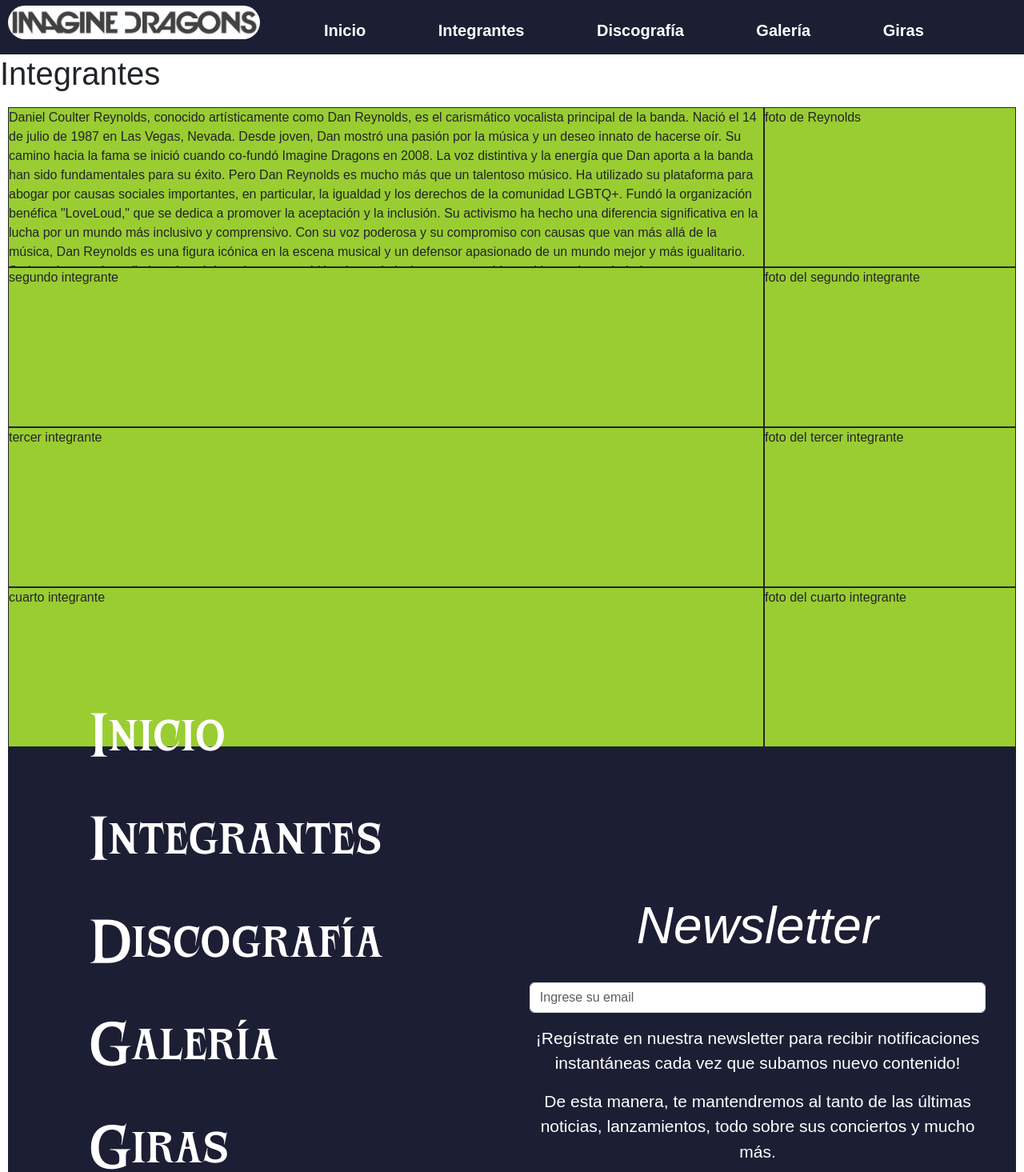
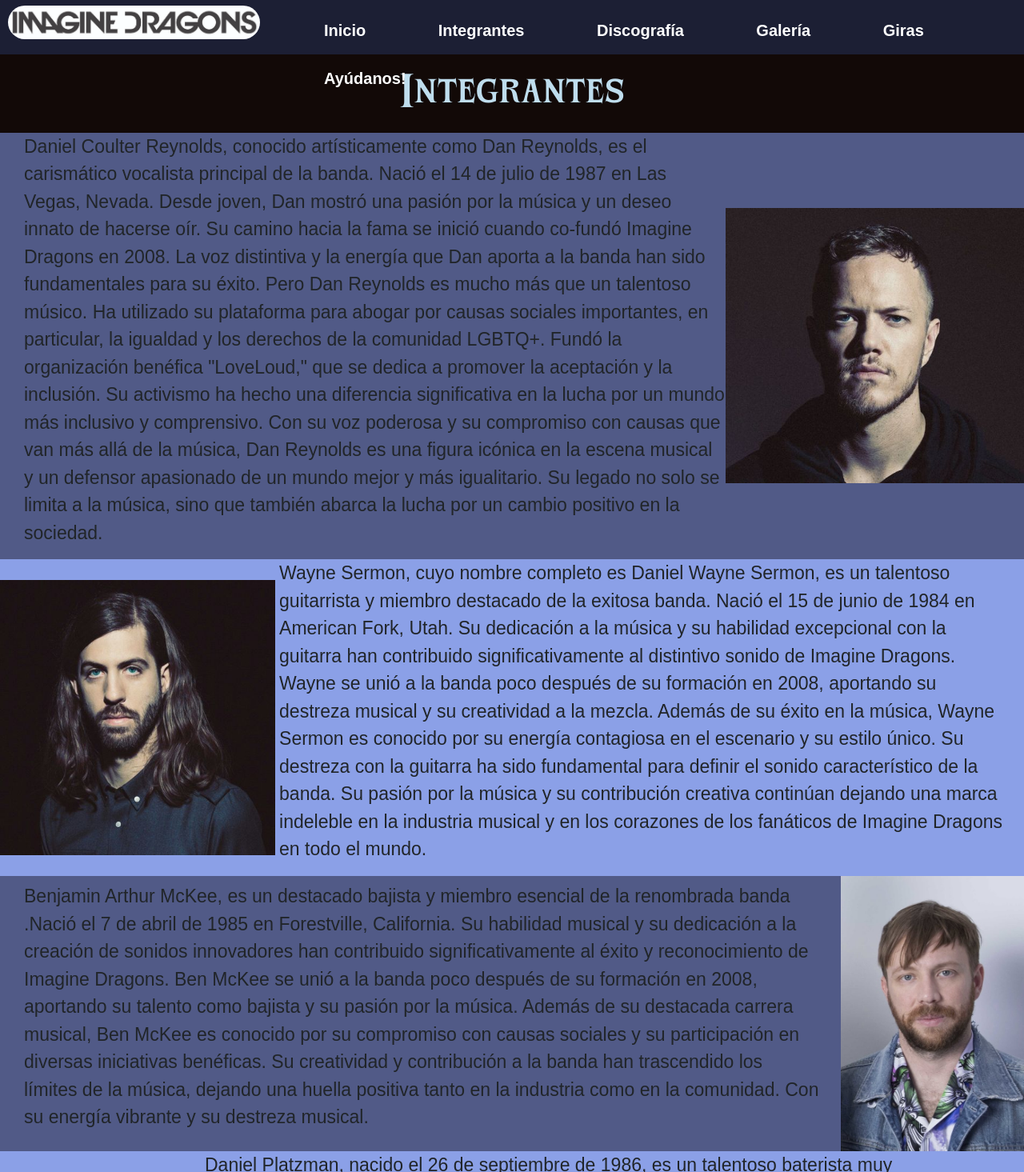
Before and after one commit to jfotinos/PF-Fotinos, a plain HTML site: page pages/integrantes.html in a window 1280 px wide. Shown: the part 12-1477 px from the top of the page at 80% size. Drawn offline with Linux system fonts and the light colour scheme.

Commit message:
Página de integrantes y agregando hover al header y footer

```diff
--- a/css/style.css
+++ b/css/style.css
@@ -52,6 +52,10 @@
     font-size: 20px;
     font-weight: 600;
 }
+/* Pseudoclase */
+.navegacionNav .itemNav a:hover{
+    color: #8ba0e7;
+}
 
 .navegacionNav li a{
     text-decoration:none;
@@ -95,6 +99,12 @@
     text-decoration:none;
     color: white;
 }
+/* Pseudoclase */
+.footerNav ul li a:hover {
+    color: #8ba0e7;
+}
+
+
 /*------------- Termina Footer's Nav-------------*/
 
 /*------------- Comienza el newsletter-------------*/
@@ -213,53 +223,87 @@
 /* TERMINA EL CONTENIDO DEL INDEX */
 
 
-
 /* EMPIEZA EL CONTENIDO DE INTEGRANTES */
 /* INTEGRANTES: */ /* INTEGRANTES: */ /* INTEGRANTES: */ /* INTEGRANTES: */
 .contenidoIntegrantes {
     display: flex;
     width: 100%;
     flex-direction: column;
-    justify-content: center;
     align-items: center;
-    padding: 10px;
+    background-color: #120907;
+}
+.contenidoIntegrantes h1 {
+    font-size: 300%;
+    font-family: "DevilCandle";
+    text-align: center;
+    padding: 1rem;
+    color: #bfdded;
 }
 
-
-.integrantesBios {
-    display: grid;
-    grid-template-columns: 3fr 1fr;
-    grid-template-rows: repeat(4, 200px);
-    background-color: yellow;
-    overflow:scroll;
-
-}
-/* .integrantesBios p {
-
-} */
 .integrantesBios div {
-
-    width: 100%;
-    background-color: yellowgreen;
-    border: 1px solid;
+    align-items: center;
+    justify-content: space-between;
 }
 
+.danReynolds {
+    display: grid;
+    grid-template-columns: 8fr 3fr ;
+    font-size: 23px;
+    background-color: #515a87;
+    justify-items: end;
+}
+.danReynolds p {
+    padding-left: 30px;
+    padding-right: 0px;
+}
 
+.wayneSermon {
+    display: grid;
+    grid-template-columns: 3fr 8fr ;
+    font-size: 23px;
+    background-color: #8ba0e7;
+}
+.wayneSermon p {
+    padding-right: 20px;
+    padding-left: 0px;
+}
 
+.benMcKee {
+    display: grid;
+    grid-template-columns: 8fr 2fr ;
+    font-size: 23px;
+    background-color: #515a87;
+    justify-items: end;
+}
+.benMcKee p {
+    padding-left: 30px;
+    padding-right: 0px;
+}
+.danielPlatzman {
+    display: grid;
+    grid-template-columns: 2fr 8fr ;
+    font-size: 23px;
+    background-color:#8ba0e7 ;
+}
+.danielPlatzman p {
+    padding-right: 50px;
+    padding-left: 0px;
+}
 
-
-
-
-
-
+.integrantesBios img {
+    display: flex;
+    height: 43vh;
+}
+/* INTEGRANTES: */ /* INTEGRANTES: */ /* INTEGRANTES: */ /* INTEGRANTES: */
+/* TERMINA EL CONTENIDO DE INTEGRANTES */
 
 
 
 /* EMPIEZA EL CONTACTO */
+/* CONTACTO *//* CONTACTO *//* CONTACTO *//* CONTACTO *//* CONTACTO *//* CONTACTO */
 .secForm {
     display: flex;
     align-items: start;
-    background-color: #bfdded;
     background-color: #8ba0e7;
     height: 100vh;
     margin: 0;
@@ -298,8 +342,15 @@
 }
 .ayudanos div label {
     font-weight: bold;
-    color:  #1c1f34;
+    color: black;
 }
+.ayudanos div input {
+    background-color: #bfdded;
+}
+.ayudanos div textarea {
+    background-color: #bfdded;
+}
+
 .contactBotoncitos {
     width: 100%;
 }
@@ -307,4 +358,26 @@
     background-color:#bfdded;
     color: #120907;
 }
+/* Pseudoclase */
+.contactBotoncitos button:hover {
+    background-color:#515a87;
+}
+/* CONTACTO *//* CONTACTO *//* CONTACTO *//* CONTACTO *//* CONTACTO *//* CONTACTO */
 /* FIN DEL CONTACTO */
+
+
+.color1 {
+    color: #120907;
+}
+.color2 {
+    color: #1c1f34;
+}
+.color3 {
+    color: #515a87;
+}
+.color4 {
+    color: #8ba0e7;
+}
+.color5 {
+    color: #bfdded;
+}
--- a/pages/integrantes.html
+++ b/pages/integrantes.html
@@ -36,32 +36,55 @@
 <!-- _________________________________________________________________________________________________________ -->
 <!--                                           ||Inicio del Footer||                                           -->
 <!--------------------------------------------------------------------------------------------------------------->
-
+<div class="contenidoIntegrantes">
 <h1>Integrantes</h1>
-<div class="contenidoIntegrantes">
-<section class="integrantesBios">
-    <div class="danReyn">
-    <p>Daniel Coulter Reynolds, conocido artísticamente como Dan Reynolds, es el carismático vocalista principal de la banda. Nació el 14 de julio de 1987 en Las Vegas, Nevada. Desde joven, Dan mostró una pasión por la música y un deseo innato de hacerse oír.
+    <section class="integrantesBios">
+        <div class="danReynolds">
+            <p>Daniel Coulter Reynolds, conocido artísticamente como Dan Reynolds, es el carismático vocalista principal de la banda. Nació el 14 de julio de 1987 en Las Vegas, Nevada. Desde joven, Dan mostró una pasión por la música y un deseo innato de hacerse oír.
         Su camino hacia la fama se inició cuando co-fundó Imagine Dragons en 2008. La voz distintiva y la energía que Dan aporta a la banda han sido fundamentales para su éxito.
         Pero Dan Reynolds es mucho más que un talentoso músico. Ha utilizado su plataforma para abogar por causas sociales importantes, en particular, la igualdad y los derechos de la comunidad LGBTQ+. Fundó la organización benéfica "LoveLoud," que se dedica a promover la aceptación y la inclusión. Su activismo ha hecho una diferencia significativa en la lucha por un mundo más inclusivo y comprensivo.
-        Con su voz poderosa y su compromiso con causas que van más allá de la música, Dan Reynolds es una figura icónica en la escena musical y un defensor apasionado de un mundo mejor y más igualitario. Su legado no solo se limita a la música, sino que también abarca la lucha por un cambio positivo en la sociedad.</p>
-        <!-- <img src="" alt="Dan Reynolds"> -->
+        Con su voz poderosa y su compromiso con causas que van más allá de la música, Dan Reynolds es una figura icónica en la escena musical y un defensor apasionado de un mundo mejor y más igualitario. Su legado no solo se limita a la música, sino que también abarca la lucha por un cambio positivo en la sociedad.
+            </p>
+
+            <div>
+                <img src="../assets/images/biogDanReynolds.jpg" alt="Dan Reynolds">
+            </div>
     </div>
-    <div>
-<p>foto de Reynolds</p>
+
+    <div class="wayneSermon">
+        <div>
+            <img src="../assets/images/biogWayneSermon.jpg" alt="Wayne Sermon" id="Sermon">
+        </div>
+        <p id="mcKee"> Wayne Sermon, cuyo nombre completo es Daniel Wayne Sermon, es un talentoso guitarrista y miembro destacado de la exitosa banda. Nació el 15 de junio de 1984 en American Fork, Utah. Su dedicación a la música y su habilidad excepcional con la guitarra han contribuido significativamente al distintivo sonido de Imagine Dragons.
+            Wayne se unió a la banda poco después de su formación en 2008, aportando su destreza musical y su creatividad a la mezcla.
+            Además de su éxito en la música, Wayne Sermon es conocido por su energía contagiosa en el escenario y su estilo único. Su destreza con la guitarra ha sido fundamental para definir el sonido característico de la banda. Su pasión por la música y su contribución creativa continúan dejando una marca indeleble en la industria musical y en los corazones de los fanáticos de Imagine Dragons en todo el mundo.
+        </p>
     </div>
-    <div>
-<p>segundo integrante</p>
+
+    <div class="benMcKee">
+        <p> Benjamin Arthur McKee, es un destacado bajista y miembro esencial de la renombrada banda .Nació el 7 de abril de 1985 en Forestville, California. Su habilidad musical y su dedicación a la creación de sonidos innovadores han contribuido significativamente al éxito y reconocimiento de Imagine Dragons.
+            Ben McKee se unió a la banda poco después de su formación en 2008, aportando su talento como bajista y su pasión por la música.
+            Además de su destacada carrera musical, Ben McKee es conocido por su compromiso con causas sociales y su participación en diversas iniciativas benéficas. Su creatividad y contribución a la banda han trascendido los límites de la música, dejando una huella positiva tanto en la industria como en la comunidad. Con su energía vibrante y su destreza musical.
+        </p>
+        <div id="platzman">
+            <img src="../assets/images/biogBenMcKee.jpg" alt="Ben McKee">
+        </div>
     </div>
-    <div>
-        <p>foto del segundo integrante</p>
+
+    <div class="danielPlatzman">
+        <div>
+            <img src="../assets/images/biogDanielPlatzman.jpg" alt="Daniel Platzman">
+        </div>
+        <p>
+            Daniel Platzman, nacido el 26 de septiembre de 1986, es un talentoso baterista muy reconocido por ser miembro de la banda. Originario de Atlanta, Georgia, Platzman ha dejado una marca indeleble en la escena musical con su habilidad percusiva y su dedicación a la excelencia artística.
+            Daniel se unió a Imagine Dragons en 2011, aportando su talento único a la banda. Su destreza en la batería ha sido una parte crucial de los éxitos que han catapultado a Imagine Dragons a la fama.
+            Además de su éxito en la música, Platzman es conocido por su versatilidad y participación en proyectos fuera de la banda. Su enfoque creativo y su pasión por la expresión artística lo han convertido en un músico respetado y admirado en la industria.
+            Fuera del escenario, Daniel Platzman también ha estado involucrado en causas sociales y ha utilizado su plataforma para generar conciencia sobre temas importantes. Su contribución musical y su compromiso con el cambio positivo hacen de Daniel Platzman no solo un baterista excepcional, sino también una figura influyente en el panorama musical contemporáneo.
+        </p>
     </div>
-<div>tercer integrante</div>
-<div>foto del tercer integrante</div>
-<div>cuarto integrante</div>
-<div>foto del cuarto integrante</div>
 
     </section>
+    </div>
 
 <!-- _________________________________________________________________________________________________________ -->
 <!--                                           ||Inicio del Footer||                                           -->
```
Also changed, not shown: index.html (+1 -1 lines).
